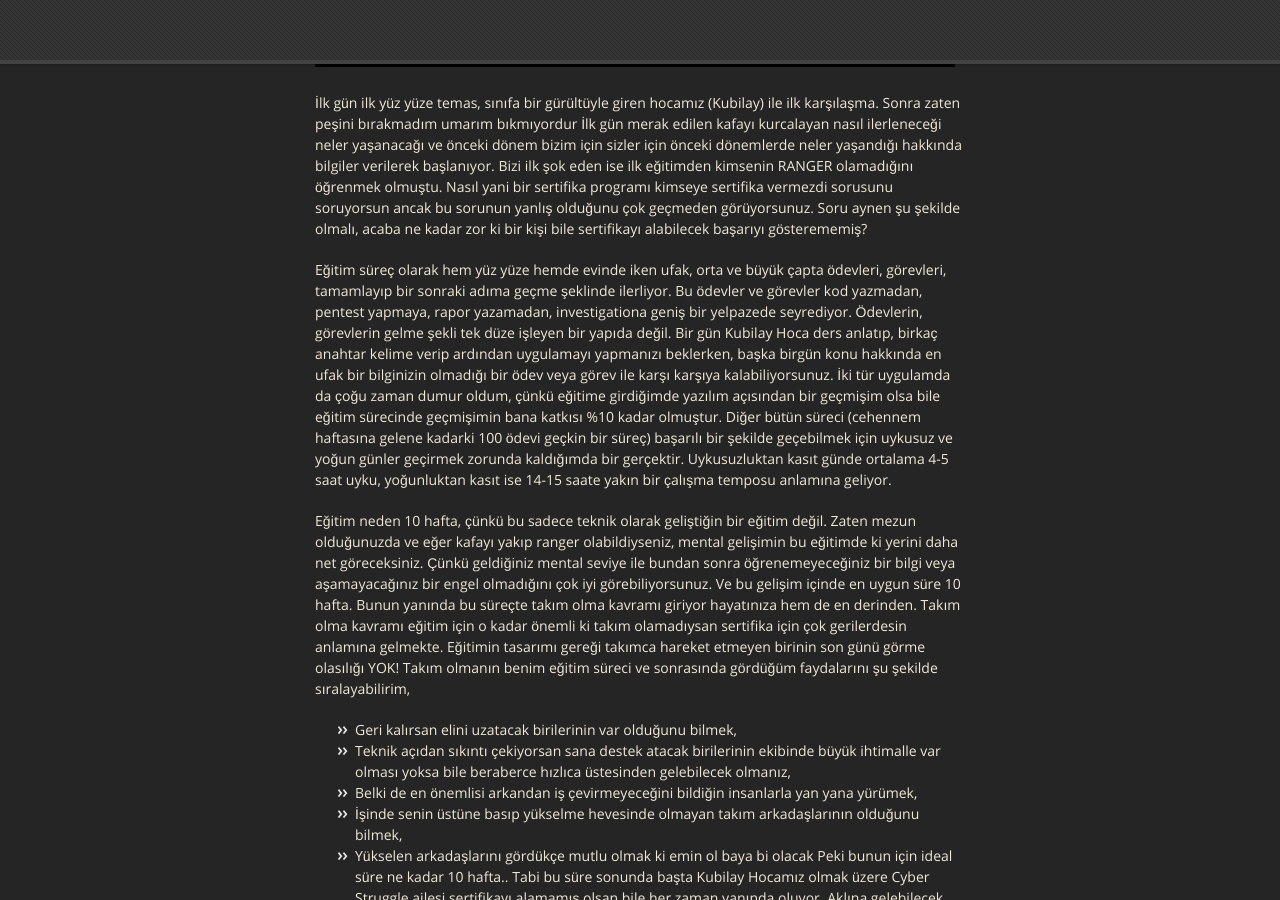
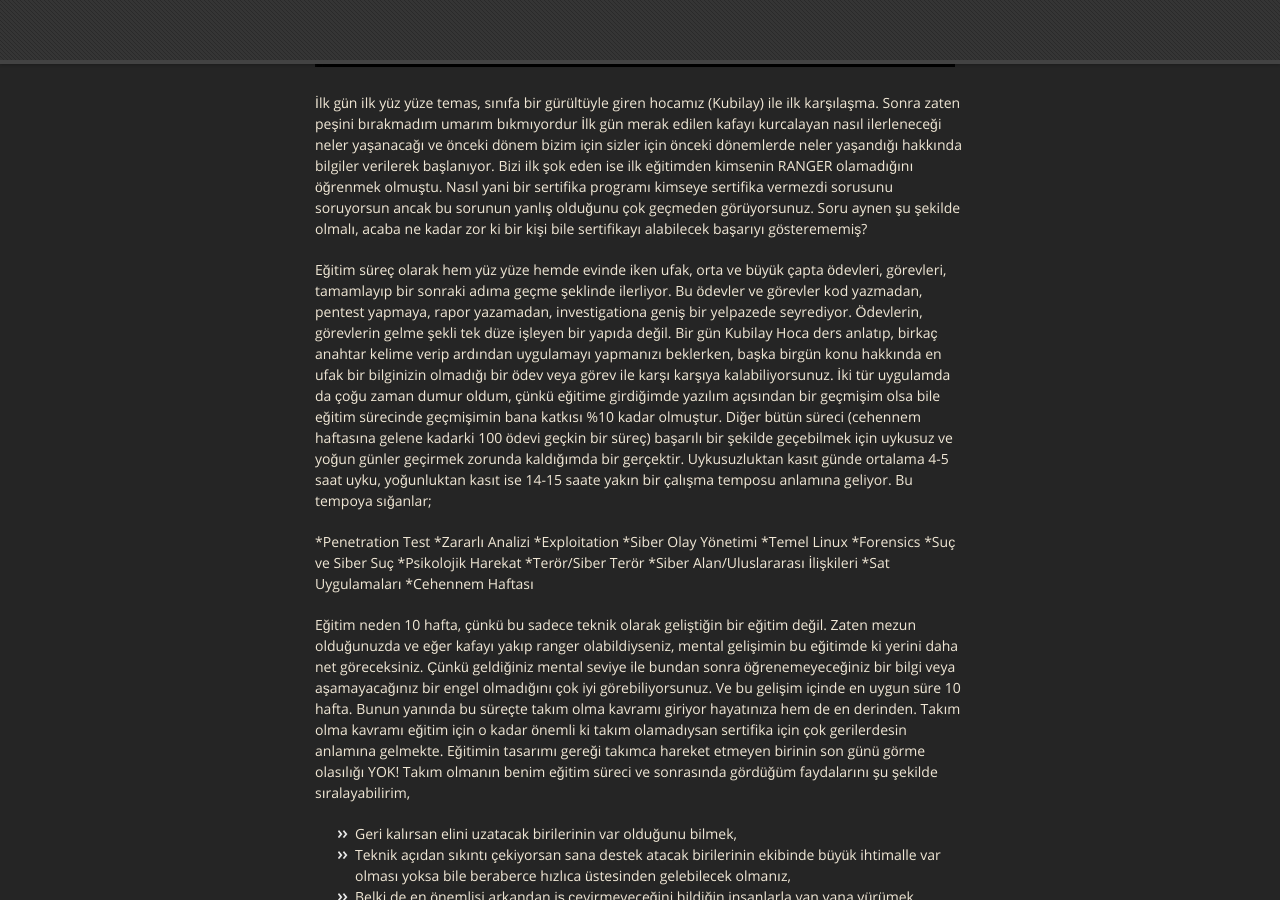
Before and after one commit to ahmetburakgokalp/ahmetburakgokalp.github.io, a Jekyll site: the page built from cs_uzerine.md, in a window 1280 px wide and 900 px high, scrolled down 1421 px. Built offline with Jekyll 4.4.1, drawn with Linux system fonts in a browser that asks for light colours; nearby versions of some CDN libraries; the repository's description, which GitHub fills in, is left out; our own code applies the rules of GitHub Pages for plain Markdown files.

Commit message:
Update cs_uzerine.md

```diff
--- a/cs_uzerine.md
+++ b/cs_uzerine.md
@@ -13,7 +13,20 @@ Kısaca eğitimden önce neredeydim ondan bahsedeyim. Eğitimden önce mezun olm
 
 İlk gün ilk yüz yüze temas, sınıfa bir gürültüyle giren hocamız (Kubilay) ile ilk karşılaşma. Sonra zaten peşini bırakmadım umarım bıkmıyordur  İlk gün merak edilen kafayı kurcalayan nasıl ilerleneceği neler yaşanacağı ve önceki dönem bizim için sizler için önceki dönemlerde neler yaşandığı hakkında bilgiler verilerek başlanıyor. Bizi ilk şok eden ise ilk eğitimden kimsenin RANGER olamadığını öğrenmek olmuştu. Nasıl yani bir sertifika programı  kimseye sertifika vermezdi sorusunu soruyorsun ancak bu sorunun yanlış olduğunu çok geçmeden görüyorsunuz. Soru aynen şu şekilde olmalı, acaba ne kadar zor ki bir kişi bile sertifikayı alabilecek başarıyı gösterememiş?
 
-Eğitim süreç olarak hem yüz yüze hemde evinde iken ufak, orta ve büyük çapta ödevleri, görevleri, tamamlayıp bir sonraki adıma geçme şeklinde ilerliyor. Bu ödevler ve görevler kod yazmadan, pentest yapmaya, rapor yazamadan, investigationa geniş bir yelpazede seyrediyor. Ödevlerin, görevlerin gelme şekli tek düze işleyen bir yapıda değil. Bir gün Kubilay Hoca ders anlatıp, birkaç anahtar kelime verip ardından uygulamayı yapmanızı beklerken, başka birgün konu hakkında en ufak bir bilginizin olmadığı bir ödev veya görev ile karşı karşıya kalabiliyorsunuz. İki tür uygulamda da çoğu zaman dumur oldum, çünkü eğitime girdiğimde yazılım açısından bir geçmişim olsa bile eğitim sürecinde geçmişimin bana katkısı %10 kadar olmuştur. Diğer bütün süreci (cehennem haftasına gelene kadarki 100 ödevi geçkin bir süreç) başarılı bir şekilde geçebilmek için uykusuz ve yoğun günler geçirmek zorunda kaldığımda bir gerçektir. Uykusuzluktan kasıt günde ortalama 4-5 saat uyku, yoğunluktan kasıt ise 14-15 saate yakın bir çalışma temposu anlamına geliyor.
+Eğitim süreç olarak hem yüz yüze hemde evinde iken ufak, orta ve büyük çapta ödevleri, görevleri, tamamlayıp bir sonraki adıma geçme şeklinde ilerliyor. Bu ödevler ve görevler kod yazmadan, pentest yapmaya, rapor yazamadan, investigationa geniş bir yelpazede seyrediyor. Ödevlerin, görevlerin gelme şekli tek düze işleyen bir yapıda değil. Bir gün Kubilay Hoca ders anlatıp, birkaç anahtar kelime verip ardından uygulamayı yapmanızı beklerken, başka birgün konu hakkında en ufak bir bilginizin olmadığı bir ödev veya görev ile karşı karşıya kalabiliyorsunuz. İki tür uygulamda da çoğu zaman dumur oldum, çünkü eğitime girdiğimde yazılım açısından bir geçmişim olsa bile eğitim sürecinde geçmişimin bana katkısı %10 kadar olmuştur. Diğer bütün süreci (cehennem haftasına gelene kadarki 100 ödevi geçkin bir süreç) başarılı bir şekilde geçebilmek için uykusuz ve yoğun günler geçirmek zorunda kaldığımda bir gerçektir. Uykusuzluktan kasıt günde ortalama 4-5 saat uyku, yoğunluktan kasıt ise 14-15 saate yakın bir çalışma temposu anlamına geliyor. Bu tempoya sığanlar;
+
+*Penetration Test
+*Zararlı Analizi
+*Exploitation
+*Siber Olay Yönetimi
+*Temel Linux
+*Forensics
+*Suç ve Siber Suç
+*Psikolojik Harekat
+*Terör/Siber Terör
+*Siber Alan/Uluslararası İlişkileri
+*Sat Uygulamaları
+*Cehennem Haftası
 
 Eğitim neden 10 hafta, çünkü bu sadece teknik olarak geliştiğin bir eğitim değil. Zaten mezun olduğunuzda ve eğer kafayı yakıp ranger olabildiyseniz, mental gelişimin bu eğitimde ki yerini daha net göreceksiniz. Çünkü geldiğiniz mental seviye ile bundan sonra öğrenemeyeceğiniz bir bilgi veya aşamayacağınız bir engel olmadığını çok iyi görebiliyorsunuz. Ve bu gelişim içinde en uygun süre 10 hafta. Bunun yanında bu süreçte takım olma kavramı giriyor hayatınıza hem de en derinden. Takım olma kavramı eğitim için o kadar önemli ki takım olamadıysan sertifika için çok gerilerdesin anlamına gelmekte. Eğitimin tasarımı gereği takımca hareket etmeyen birinin son günü görme olasılığı YOK! Takım olmanın benim eğitim süreci ve sonrasında gördüğüm faydalarını şu şekilde sıralayabilirim,
 * Geri kalırsan elini uzatacak birilerinin var olduğunu bilmek,
```
